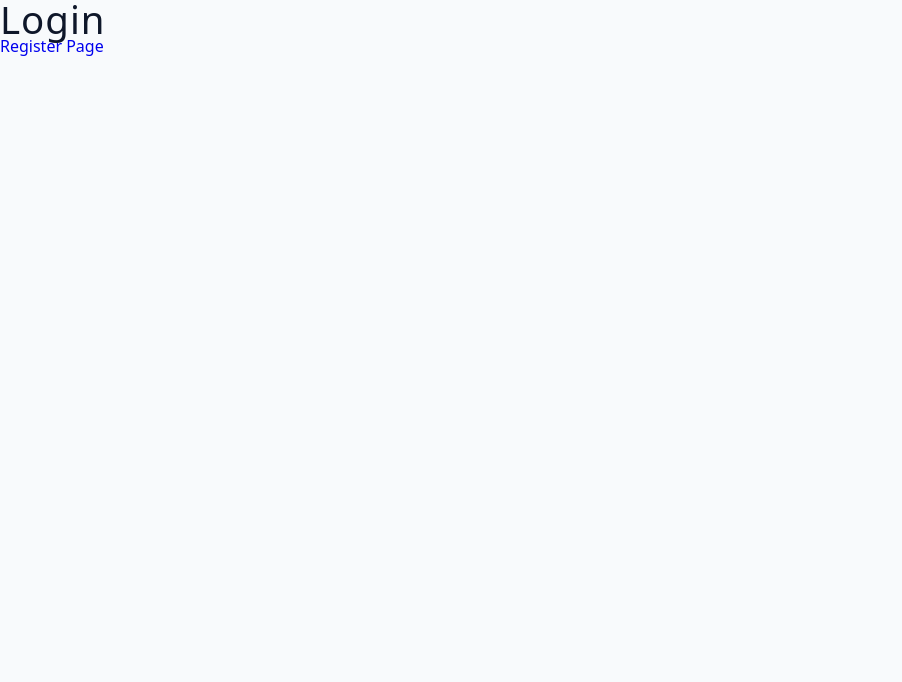
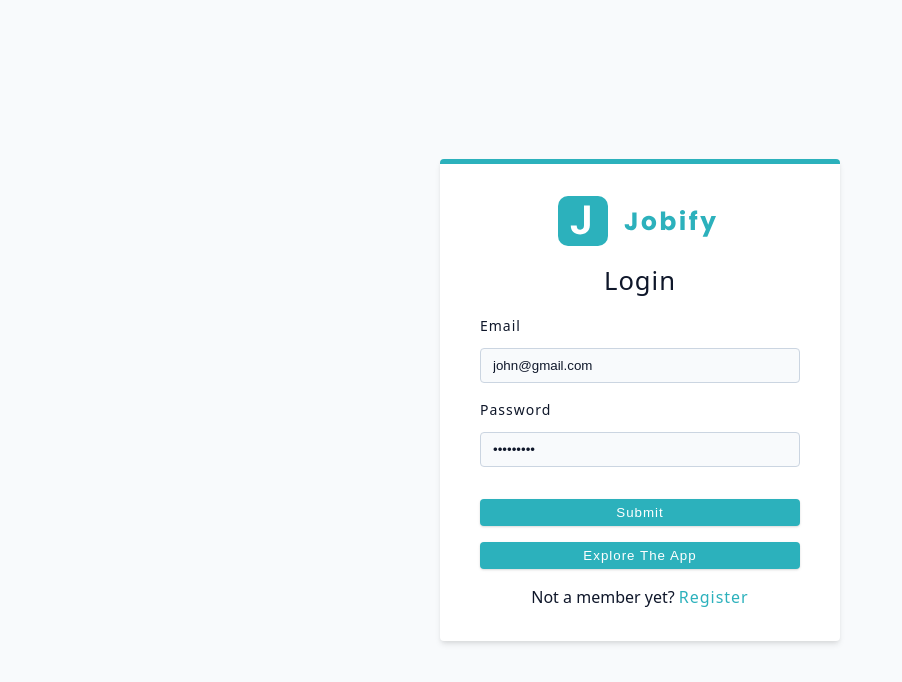
Before and after one commit to kimamovic21/udemy-mern-course-johnsmilga-jobify-app, a React (Vite) app in the folder client/: page /login in a window 1280 px wide. Shown: the top 682 px of the page, without its empty margins (0-902 px from the left). Built offline with nearby package versions, Linux system fonts and the light colour scheme.

Commit message:
32. LoginPage
-u komponentu Login.jsx dodana stilizirana komponenta Wrapper, komponenta FormRow i slika Logo
-manje izmjene u documentation.txt fajlu

```diff
--- a/client/src/pages/Login.jsx
+++ b/client/src/pages/Login.jsx
@@ -1,11 +1,29 @@
 import { Link } from 'react-router-dom';
+import { Logo, FormRow } from '../components';
+import Wrapper from '../assets/wrappers/RegisterAndLoginPage';
 
 const Login = () => {
   return (
-    <div>
-      <h2>Login</h2>
-      <Link to='/register'>Register Page</Link>
-    </div>
+    <Wrapper>
+      <form className='form'>
+        <Logo />
+        <h4>Login</h4>
+        <FormRow type='email' name='email' defaultValue='john@gmail.com' />
+        <FormRow type='password' name='password' defaultValue='secret123' />
+        <button type='submit' className='btn btn-block'>
+          submit
+        </button>
+        <button type='button' className='btn btn-block'>
+          explore the app
+        </button>
+        <p>
+          Not a member yet?
+          <Link to='/register' className='member-btn'>
+            Register
+          </Link>
+        </p>
+      </form>
+    </Wrapper>
   );
 };
 
```
Also changed, not shown: 1 other file (tests, documents, lock files or other folders).
